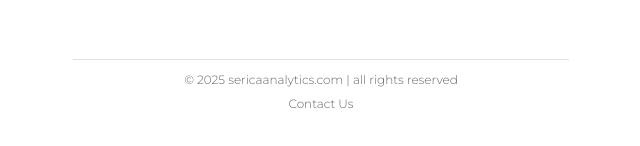
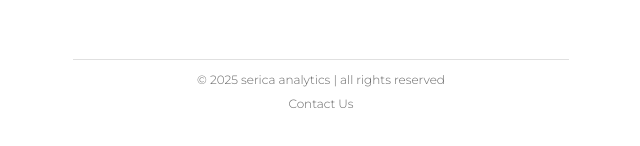
Before and after one commit to gtstamant/gtstamant.github.io, a plain HTML site: page index.html in a window 1280 px wide. Shown: the part 634-780 px from the top of the page, 319-959 px from the left. Drawn offline with Linux system fonts and the light colour scheme.

Commit message:
Updated site

```diff
--- a/index.html
+++ b/index.html
@@ -226,7 +226,7 @@
   <!-- Footer Section -->
   <footer class="footer">
     <hr />
-    <p>&copy; 2025 sericaanalytics.com | all rights reserved</p>
+    <p>&copy; 2025 serica analytics | all rights reserved</p>
     <p><a href="mailto:admin@sericaanalytics.com">Contact Us</a></p>
   </footer>
 </body>
```
